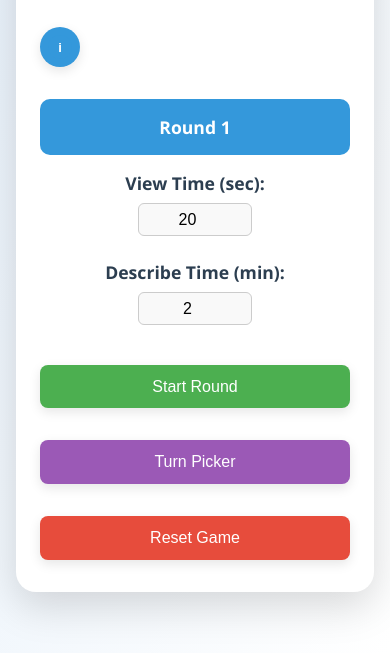
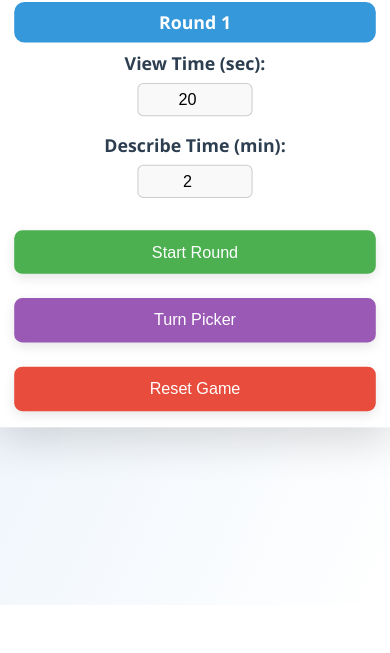
Before and after one commit to TeeJayWilliamson/Drawblins, a plain HTML site: page index.html in a window 390 px wide. Shown: the part 239-892 px from the top of the page. After the commit the page ends 844 px from the top, so only its background shows below. Drawn offline with Linux system fonts and the light colour scheme.

Commit message:
update random picker

```diff
--- a/index.html
+++ b/index.html
@@ -91,7 +91,7 @@
     </div>
 
     <div id="end-screen" class="hidden">
-      <h2>🎉 Round Complete!</h2>
+      <h2>Round Complete!</h2>
       <p>How did your team do?</p>
       <div id="end-buttons">
         <button id="next-round-btn">Next Round</button>
--- a/style.css
+++ b/style.css
@@ -2,26 +2,28 @@ body {
   font-family: 'Segoe UI', Tahoma, Geneva, Verdana, sans-serif;
   background-color: #e6f0fa;
   text-align: center;
-  padding: 1rem;
   margin: 0;
   background: linear-gradient(to bottom right, #e6f0fa, #ffffff);
-  min-height: 100vh;
+  height: 100vh;          /* Use viewport height instead of min-height */
+  max-height: 100vh;      /* Prevent exceeding viewport */
+  overflow: hidden;       /* Prevent scrolling */
   display: flex;
   justify-content: center;
-  align-items: flex-start;  /* This was already correct */
-  overflow-x: hidden;
-  padding-top: 2rem;  /* add some top padding */
+  align-items: flex-start;
+  padding: 0;             /* Remove padding that might cause overflow */
 }
 
 .container {
   width: 95%;
   max-width: 900px;
   background: #ffffff;
-  padding: 2rem 1.5rem;
+  padding: 1rem 1.5rem;    /* Reduced padding */
   border-radius: 20px;
-  box-shadow: 0 14px 40px rgba(0, 0, 0, 0.15);
-  transition: transform 0.3s ease, box-shadow 0.3s ease;
-
+  box-shadow: 0 10px 30px rgba(0, 0, 0, 0.1);
+  transition: box-shadow 0.3s ease;
+  max-height: 95vh;        /* Limit container height */
+  overflow-y: auto;        /* Allow scrolling within container if needed */
+  margin: 1rem 0;          /* Add small margin for spacing */
 }
 
 .container:hover {
@@ -416,6 +418,42 @@ input:focus, button:focus {
   }
 }
 
+@media (max-width: 600px) {
+  body {
+    height: 100vh;
+    max-height: 100vh;
+    overflow: hidden;
+  }
+
+  .container {
+    width: 100%;
+    margin: 0;
+    border-radius: 0;
+    max-height: 100vh;
+    padding: 1rem;
+  }
+
+  .logo-img {
+    max-width: 200px;
+    width: 60%;
+    margin-bottom: 0.5rem;
+  }
+
+  /* Reduce spacing on mobile */
+  #round-info {
+    margin-bottom: 0.5rem;
+    padding: 0.5rem;
+  }
+
+  label {
+    margin-top: 0.5rem;
+  }
+
+  button {
+    margin-top: 0.5rem;
+  }
+}
+
 
 /* On small screens, stack vertically and full width */
 @media (max-width: 600px) {
```
